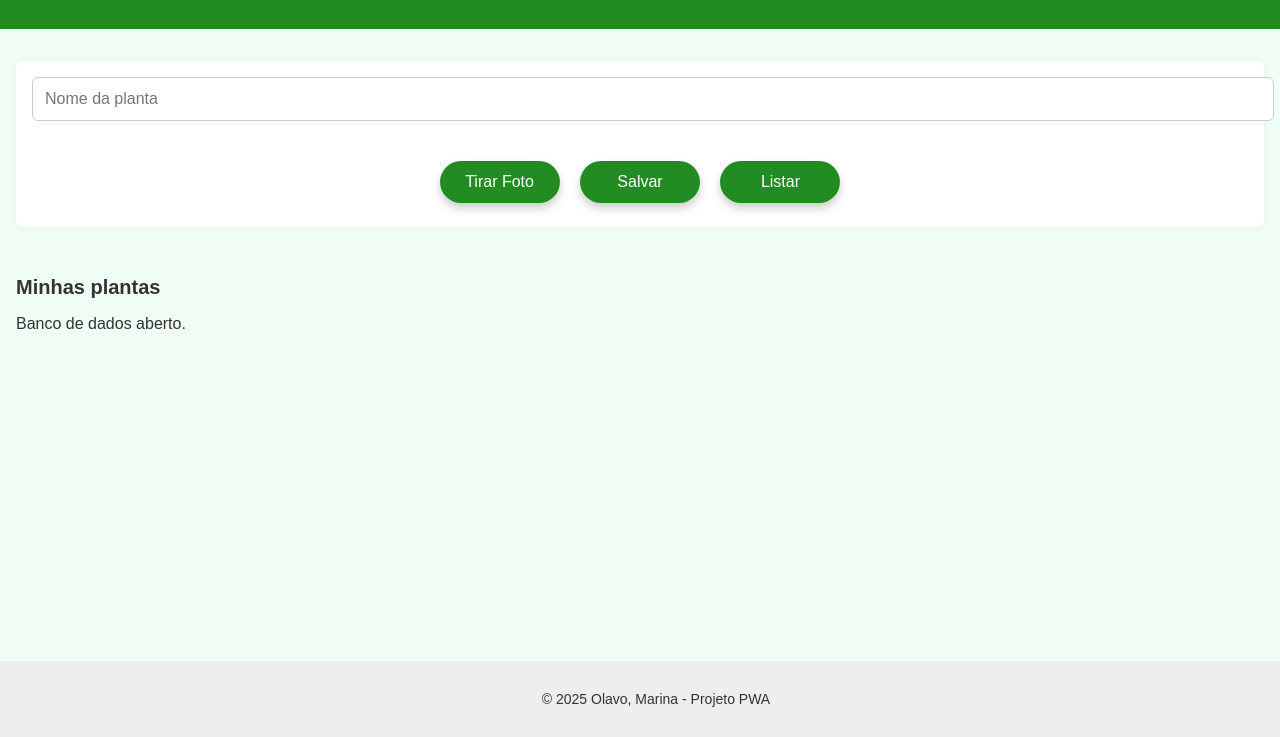
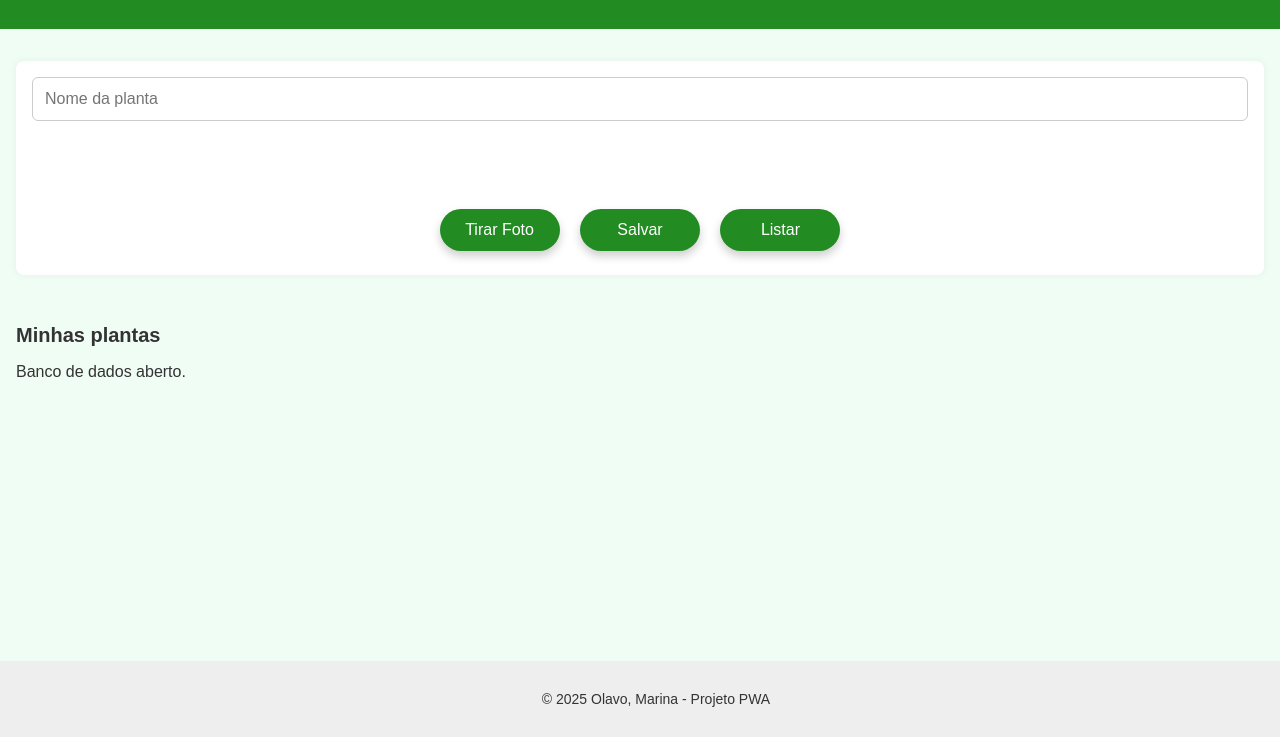
Before and after one commit to olavo-goes/RegistroDePlantas, a website built with Vite: page index.html in a window 1280 px wide. Shown: the part 63-800 px from the top of the page. Built offline with nearby package versions, Linux system fonts and the light colour scheme.

Commit message:
css ajustando a input

```diff
--- a/css/styles.css
+++ b/css/styles.css
@@ -117,3 +117,13 @@ output img {
     width: 80px;
   }
 }
+
+.secao-formulario {
+  display: flex;
+  flex-direction: column;
+  gap: 1rem;
+}
+
+#inputNome {
+  box-sizing: border-box;
+}
```
